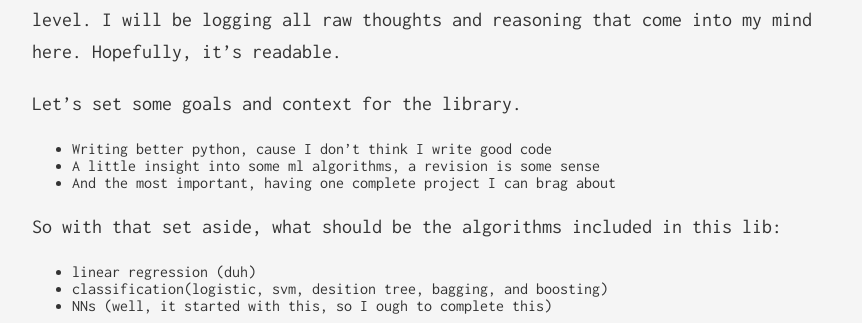
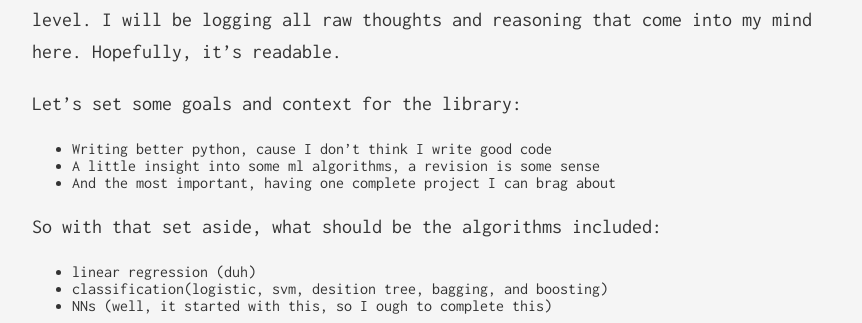
Before and after one commit to sreyaschaithanya/sreyaschaithanya.github.io, a Jekyll site: the page built from _posts/2021-06-22-ml scratch - logs.md, in a window 1280 px wide. Shown: the part 678-1001 px from the top of the page, without its empty margins (208-1070 px from the left). Built offline with Jekyll 4.4.1, drawn with Linux system fonts in a browser that asks for light colours.

Commit message:
small edit

```diff
--- a/_posts/2021-06-22-ml scratch - logs.md
+++ b/_posts/2021-06-22-ml scratch - logs.md
@@ -12,12 +12,12 @@ A long time ago, along with the songs of tri mandili, the youtube algorithm deci
 
 So, this is a try to bring life to the repo and complete the library to a usable level. I will be logging all raw thoughts and reasoning that come into my mind here. Hopefully, it's readable.
 
-Let's set some goals and context for the library.
+Let's set some goals and context for the library:
 -	Writing better python, cause I don't think I write good code
 -	A little insight into some ml algorithms, a revision is some sense
 -	And the most important, having one complete project I can brag about
 
-So with that set aside, what should be the algorithms included in this lib:
+So with that set aside, what should be the algorithms included:
 -	linear regression (duh)
 -	classification(logistic, svm, desition tree, bagging, and boosting)
 -	NNs (well, it started with this, so I ough to complete this)
```
